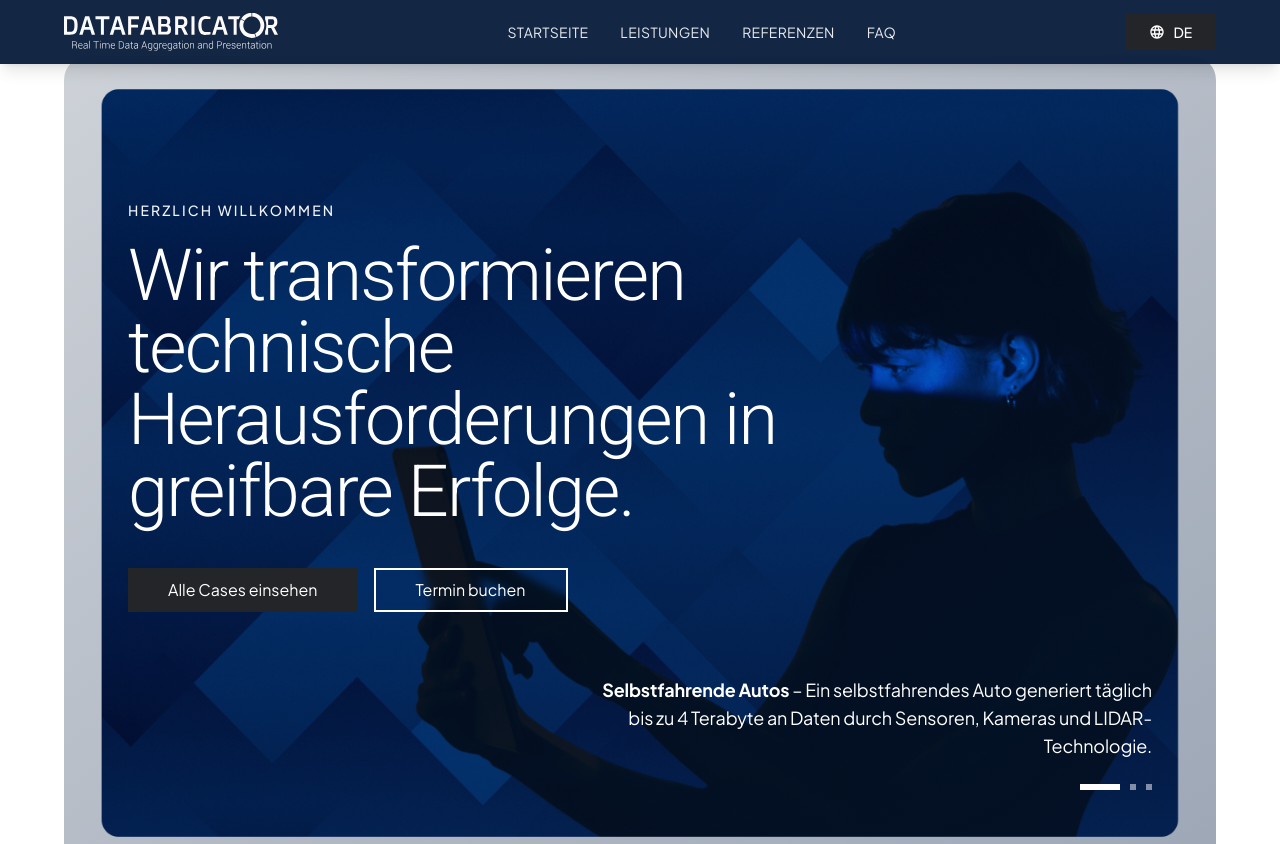
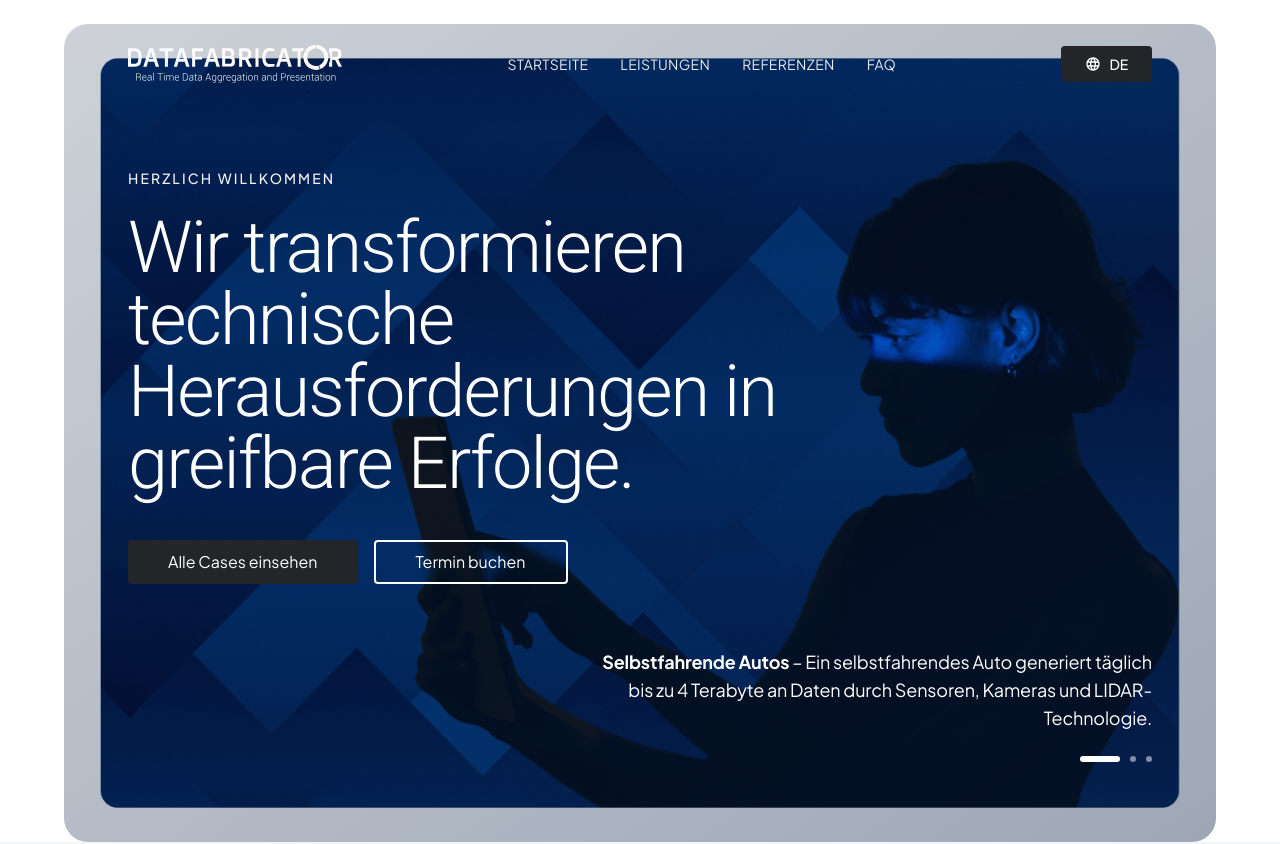
Before and after one commit to HHDS85/datafab-website, a Vue app: page / in a window 1280 px wide. Shown: the top 844 px of the page. Built offline with nearby package versions, Linux system fonts and the light colour scheme.

Commit message:
Updated HeroSection.vue

```diff
--- a/src/components/HeroSection.vue
+++ b/src/components/HeroSection.vue
@@ -1,7 +1,7 @@
 <template>
-  <section class="relative w-full pt-14 px-6 lg:px-12 xl:px-16">
+  <section class="relative w-full px-6 lg:px-12 xl:px-16 pt-6">
     <div class="relative w-full max-w-[1440px] mx-auto overflow-hidden rounded-3xl">
-      <div class="relative w-full min-h-[85vh]">
+      <div class="relative w-full min-h-[90vh]">
         <div class="absolute inset-0 w-full h-full">
           <div class="absolute inset-0 bg-gradient-to-br from-[#071B3A]/20 to-[#0A2348]/40 z-[1]"></div>
           <img
@@ -11,8 +11,115 @@
           />
         </div>
 
-        <div class="relative w-full px-6 lg:px-12 xl:px-16 pt-24 md:pt-32 lg:pt-36 pb-16 lg:pb-20 z-10 h-full flex flex-col">
-          <div class="mb-5">
+        <div class="relative w-full h-full flex flex-col z-10">
+          <header class="w-full py-5 px-6 lg:px-12 xl:px-16">
+            <div class="flex items-center justify-between">
+              <img
+                class="h-10"
+                alt="Logo datafabrictor"
+                src="/logo-datafabrictor.svg"
+              />
+
+              <nav class="hidden lg:flex items-center gap-8">
+                <a
+                  v-for="(item, index) in navigationItems"
+                  :key="`nav-${index}`"
+                  :href="item.href"
+                  class="flex items-center cursor-pointer group relative"
+                >
+                  <span
+                    :class="[
+                      'font-family-jakarta relative transition-all duration-300',
+                      item.active ? 'font-bold text-white' : 'font-normal text-white/90 group-hover:text-white',
+                      'tracking-wide uppercase text-sm'
+                    ]"
+                  >
+                    {{ item.label }}
+                    <span
+                      :class="[
+                        'absolute -bottom-1 left-0 h-[2px] bg-white transition-all duration-300 ease-out',
+                        item.active ? 'w-full' : 'w-0 group-hover:w-full'
+                      ]"
+                    ></span>
+                  </span>
+                </a>
+              </nav>
+
+              <button
+                class="hidden md:flex items-center gap-2 bg-[#242528] hover:bg-[#323438] transition-all duration-300 px-6 h-9 rounded"
+              >
+                <img
+                  class="w-4 h-4"
+                  alt="Language"
+                  src="/language.svg"
+                />
+                <span class="font-family-jakarta font-medium text-white text-sm">
+                  DE
+                </span>
+              </button>
+
+              <button
+                @click="toggleMenu"
+                class="lg:hidden flex flex-col items-center justify-center w-9 h-9 z-30 group relative"
+                aria-label="Toggle menu"
+              >
+                <span class="flex flex-col gap-1.5 w-5">
+                  <span
+                    class="h-0.5 w-full bg-white transition-all duration-300 ease-out transform origin-center"
+                    :class="isMenuOpen ? 'rotate-45 translate-y-2' : ''"
+                  ></span>
+                  <span
+                    class="h-0.5 w-full bg-white transition-all duration-300 ease-out"
+                    :class="isMenuOpen ? 'opacity-0 scale-0' : 'opacity-100 scale-100'"
+                  ></span>
+                  <span
+                    class="h-0.5 w-full bg-white transition-all duration-300 ease-out transform origin-center"
+                    :class="isMenuOpen ? '-rotate-45 -translate-y-2' : ''"
+                  ></span>
+                </span>
+              </button>
+            </div>
+
+            <Transition name="slide-fade">
+              <div
+                v-if="isMenuOpen"
+                class="lg:hidden absolute top-full left-0 right-0 bg-[#071B3A]/98 backdrop-blur-xl shadow-2xl overflow-hidden border-t border-white/10 rounded-b-xl"
+              >
+                <nav class="flex flex-col p-5">
+                  <a
+                    v-for="(item, index) in navigationItems"
+                    :key="`mobile-nav-${index}`"
+                    :href="item.href"
+                    @click="closeMenu"
+                    class="flex items-center justify-between py-3.5 border-b border-white/10 last:border-0 group hover:bg-white/5 -mx-2 px-2 transition-all duration-200"
+                  >
+                    <span
+                      :class="[
+                        'font-family-jakarta',
+                        item.active ? 'font-bold text-white' : 'font-normal text-white/80 group-hover:text-white',
+                        'text-base transition-colors duration-200'
+                      ]"
+                    >
+                      {{ item.label }}
+                    </span>
+                    <svg class="w-4 h-4 text-white/40 group-hover:text-white/80 transform group-hover:translate-x-1 transition-all duration-200" fill="none" stroke="currentColor" viewBox="0 0 24 24">
+                      <path stroke-linecap="round" stroke-linejoin="round" stroke-width="2" d="M9 5l7 7-7 7"/>
+                    </svg>
+                  </a>
+
+                  <div class="mt-5 flex items-center justify-center gap-2 px-5 py-2.5 bg-[#242528] hover:bg-[#323438] transition-all duration-200 rounded">
+                    <img class="w-4 h-4" alt="Language" src="/language.svg" />
+                    <span class="font-family-jakarta font-medium text-white text-sm">
+                      DE
+                    </span>
+                  </div>
+                </nav>
+              </div>
+            </Transition>
+          </header>
+
+          <div class="flex-1 px-6 lg:px-12 xl:px-16 pb-16 lg:pb-20 flex flex-col">
+            <div class="mb-6 mt-8 lg:mt-16">
               <p class="font-family-jakarta font-medium text-white/95 text-xs md:text-sm tracking-[0.15em] uppercase">
                 HERZLICH WILLKOMMEN
               </p>
@@ -26,11 +133,11 @@
             </h1>
 
             <div class="flex flex-col sm:flex-row gap-4 mb-auto">
-            <button class="font-family-jakarta font-normal text-base bg-[#242528] text-white hover:bg-[#323438] transition-all duration-300 px-10 h-11">
+              <button class="font-family-jakarta font-normal text-base bg-[#242528] text-white hover:bg-[#323438] transition-all duration-300 px-10 h-11 rounded">
                 Alle Cases einsehen
               </button>
 
-            <button class="font-family-jakarta font-normal text-base border-2 border-white text-white hover:bg-white hover:text-[#071B3A] transition-all duration-300 px-10 h-11 backdrop-blur-sm">
+              <button class="font-family-jakarta font-normal text-base border-2 border-white text-white hover:bg-white hover:text-[#071B3A] transition-all duration-300 px-10 h-11 backdrop-blur-sm rounded">
                 Termin buchen
               </button>
             </div>
@@ -50,11 +157,12 @@
                     :key="index"
                     @click="currentSlide = index"
                     :class="[
-                    'h-1.5 transition-all duration-300',
+                      'h-1.5 transition-all duration-300 rounded-full',
                       currentSlide === index ? 'bg-white w-10' : 'bg-white/50 hover:bg-white/70 w-1.5'
                     ]"
                     :aria-label="`Go to slide ${index + 1}`"
                   />
+                </div>
               </div>
             </div>
           </div>
@@ -66,6 +174,7 @@
 
 <script setup>
 import { ref, computed, onMounted, onUnmounted } from 'vue';
+import { navigationItems as originalNavigationItems } from '@/data/navigation';
 
 const highlights = [
   {
@@ -83,20 +192,59 @@ const highlights = [
 ];
 
 const currentSlide = ref(0);
+const isMenuOpen = ref(false);
+const activeSection = ref('');
 let autoplayInterval = null;
 
 const currentHighlight = computed(() => highlights[currentSlide.value]);
+
+const navigationItems = computed(() => {
+  return originalNavigationItems.map(item => ({
+    ...item,
+    active: activeSection.value === item.href.substring(1)
+  }));
+});
+
+const updateActiveSection = () => {
+  const sections = ['leistungen', 'referenzen', 'faq', 'kontakt'];
+  let currentSection = '';
+
+  for (const section of sections) {
+    const element = document.getElementById(section);
+    if (element) {
+      const rect = element.getBoundingClientRect();
+      if (rect.top <= 150 && rect.bottom >= 150) {
+        currentSection = section;
+        break;
+      }
+    }
+  }
+
+  activeSection.value = currentSection;
+};
+
+const toggleMenu = () => {
+  isMenuOpen.value = !isMenuOpen.value;
+};
+
+const closeMenu = () => {
+  isMenuOpen.value = false;
+};
 
 onMounted(() => {
   autoplayInterval = setInterval(() => {
     currentSlide.value = (currentSlide.value + 1) % highlights.length;
   }, 9000);
+
+  window.addEventListener('scroll', updateActiveSection);
+  updateActiveSection();
 });
 
 onUnmounted(() => {
   if (autoplayInterval) {
     clearInterval(autoplayInterval);
   }
+  window.removeEventListener('scroll', updateActiveSection);
 });
 </script>
 
@@ -108,4 +256,22 @@ onUnmounted(() => {
 .font-family-roboto {
   font-family: 'Roboto', Helvetica, sans-serif;
 }
+
+.slide-fade-enter-active {
+  transition: all 0.3s ease-out;
+}
+
+.slide-fade-leave-active {
+  transition: all 0.2s ease-in;
+}
+
+.slide-fade-enter-from {
+  transform: translateY(-10px);
+  opacity: 0;
+}
+
+.slide-fade-leave-to {
+  transform: translateY(-5px);
+  opacity: 0;
+}
 </style>
--- a/src/views/HomeView.vue
+++ b/src/views/HomeView.vue
@@ -1,10 +1,6 @@
 <template>
   <div class="bg-white overflow-hidden w-full relative">
-    <div class="relative w-full">
-      <AppHeader />
-      <HeroSection />
-    </div>
-
+    <HeroSection />
     <WelcomeSection />
     <ServicesSection />
     <ProjectShowcase />
@@ -16,7 +12,6 @@
 </template>
 
 <script setup>
-import AppHeader from '@/components/AppHeader.vue';
 import AppFooter from '@/components/AppFooter.vue';
 import HeroSection from '@/components/HeroSection.vue';
 import WelcomeSection from '@/components/WelcomeSection.vue';
```
Also changed, not shown: src/components/AppFooter.vue (+15 -15 lines). Lines whose indentation alone changed are shown as unchanged.
